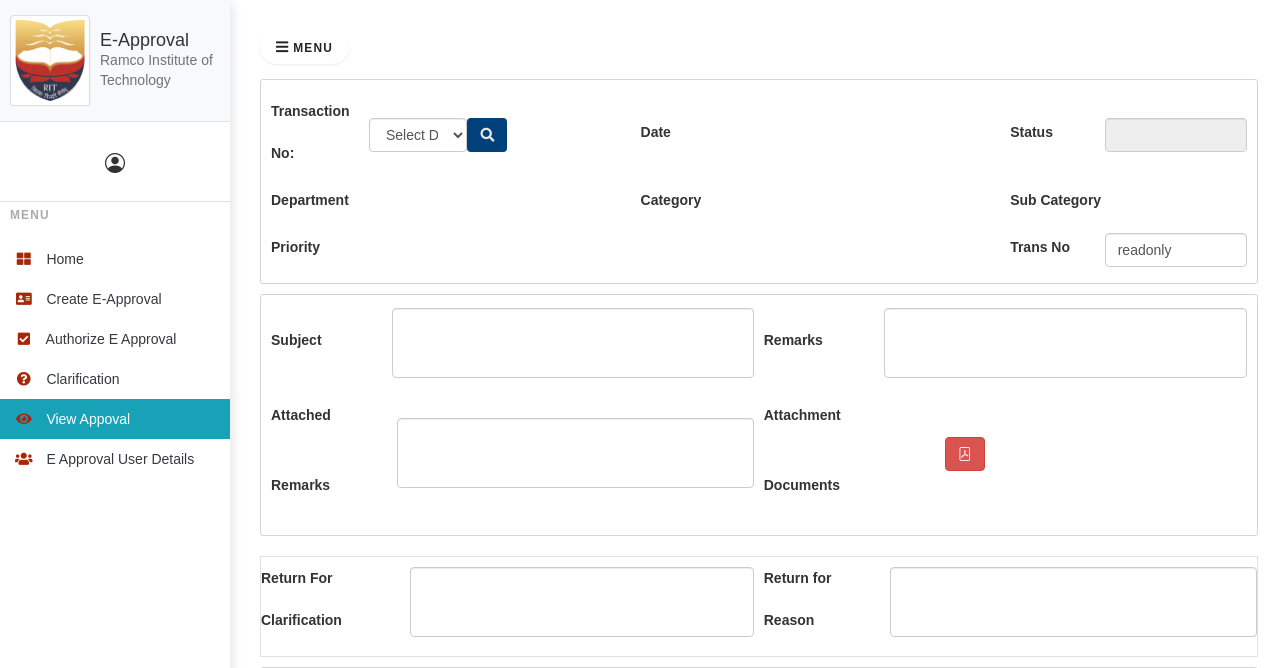
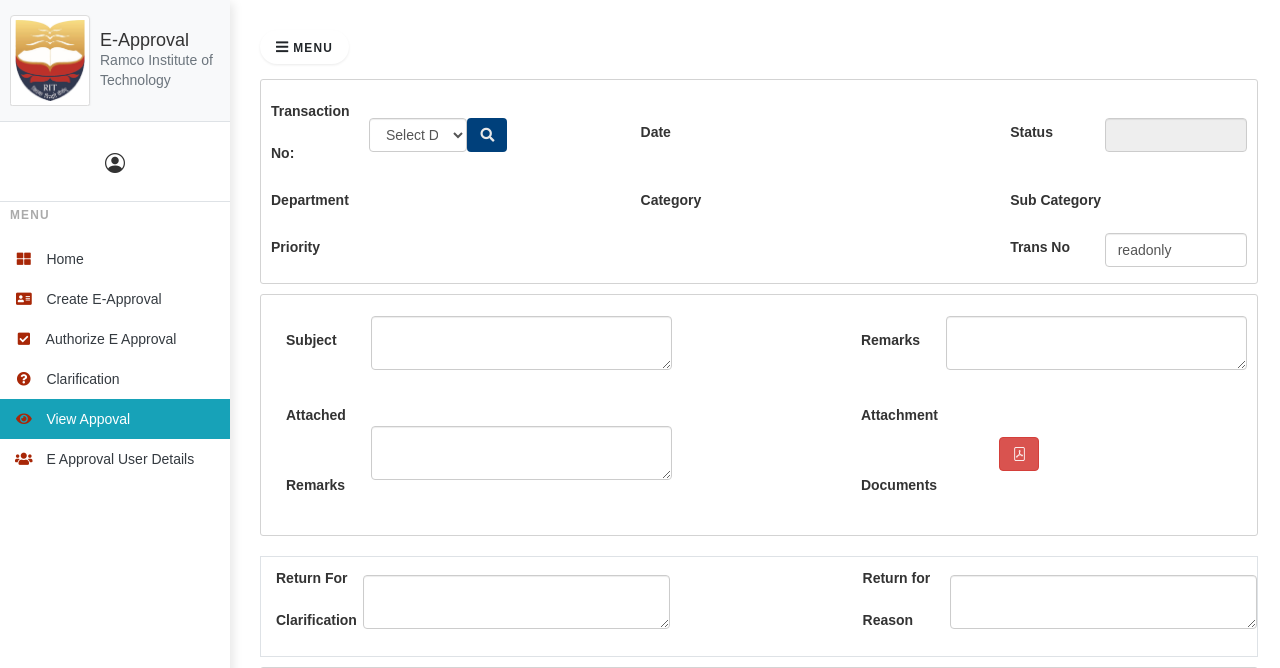
Before and after one commit to ganesaperumal03/E-approval_system, a Django app: template templates/e-approval/view_approval.html in a window 1280 px wide; the page is wider, and only the part inside the window is pictured. Shown: the top 668 px of that part. Run offline with Django 4.2, Linux system fonts and the light colour scheme; the template is opened without the code that fills it, so the values that code supplies are empty; some libraries are stand-ins or nearby versions.

Commit message:
templates

```diff
--- a/templates/e-approval/view_approval.html
+++ b/templates/e-approval/view_approval.html
@@ -304,22 +304,22 @@
                 </div>
                 <form class="form-group1">
                     <div class="form-row align-items-center justify-content-between">
-                        <div class="col-md-6 d-flex align-items-center justify-content-between">
-                            <label for="subject" class="mr-2">Subject</label>
-                            <input type="text" id="subject" name="subject" class="form-control">
+                        <div class="col-md-5 d-flex align-items-center justify-content-between">
+                            <label for="subject" class="col-md-3">Subject</label>
+                            <textarea type="text" id="subject" name="subject" class="form-control"></textarea>
                         </div>
-                        <div class="col-md-6 d-flex align-items-center justify-content-between">
-                            <label for="remarks" class="mr-2">Remarks</label>
-                            <input type="text" id="remarks" name="remarks" class="form-control">
+                        <div class="col-md-5 d-flex align-items-center justify-content-between">
+                            <label for="remarks" class="col-md-3">Remarks</label>
+                            <textarea type="text" id="remarks" name="remarks" class="form-control"></textarea>
                         </div>
                     </div>
                     <div class="form-row align-items-center justify-content-between">
-                        <div class="col-md-6 d-flex align-items-center justify-content-between">
-                            <label for="attachedDocuments2" class="mr-2">Attached Remarks</label>
-                            <input type="text" id="attachedDocuments2" name="attachedDocuments2" class="form-control">
+                        <div class="col-md-5 d-flex align-items-center justify-content-between">
+                            <label for="attachedDocuments2" class=" col-md-3">Attached Remarks</label>
+                            <textarea type="text" id="attachedDocuments2" name="attachedDocuments2" class="form-control"></textarea>
                         </div>
-                        <div class="col-md-6 d-flex align-items-center justify-content-between">
-                            <label for="attachmentRemarks2" class="mr-2">Attachment Documents</label>
+                        <div class="col-md-5 d-flex align-items-center justify-content-between">
+                            <label for="attachmentRemarks2" class="col-md-4">Attachment Documents</label>
                             <div class="col-sm-8">
                                 <a href="">
 
@@ -335,13 +335,13 @@
 
                 <form class="form-group2 border mb-3">
                     <div class="form-row align-items-center justify-content-between">
-                        <div class="col-md-6 d-flex align-items-center justify-content-between">
-                            <label for="returnforclarification" class="mr-2">Return For Clarification</label>
-                            <input type="text" id="attachedDocuments2" name="attachedDocuments2" class="form-control">
+                        <div class="col-md-5 d-flex align-items-center justify-content-between">
+                            <label for="returnforclarification" class="col-md-3">Return For Clarification</label>
+                            <textarea type="text" id="attachedDocuments2" name="attachedDocuments2" class="form-control"></textarea>
                         </div>
-                        <div class="col-md-6 d-flex align-items-center justify-content-between">
-                            <label for="returnforreason" class="mr-2">Return for Reason</label>
-                            <input type="text" id="attachmentRemarks2" name="attachmentRemarks2" class="form-control">
+                        <div class="col-md-5 d-flex align-items-center justify-content-between">
+                            <label for="returnforreason" class="col-md-3">Return for Reason</label>
+                            <textarea type="text" id="attachmentRemarks2" name="attachmentRemarks2" class="form-control"></textarea>
                         </div>
                     </div>
                 </form>
```
Also changed, not shown: templates/auth/login.html (+12 -6 lines), templates/e-approval/auth_approval.html (+4 -4 lines), templates/e-approval/clarification.html (+4 -4 lines), templates/e-approval/index.html (+16 -20 lines), 1 other file.
